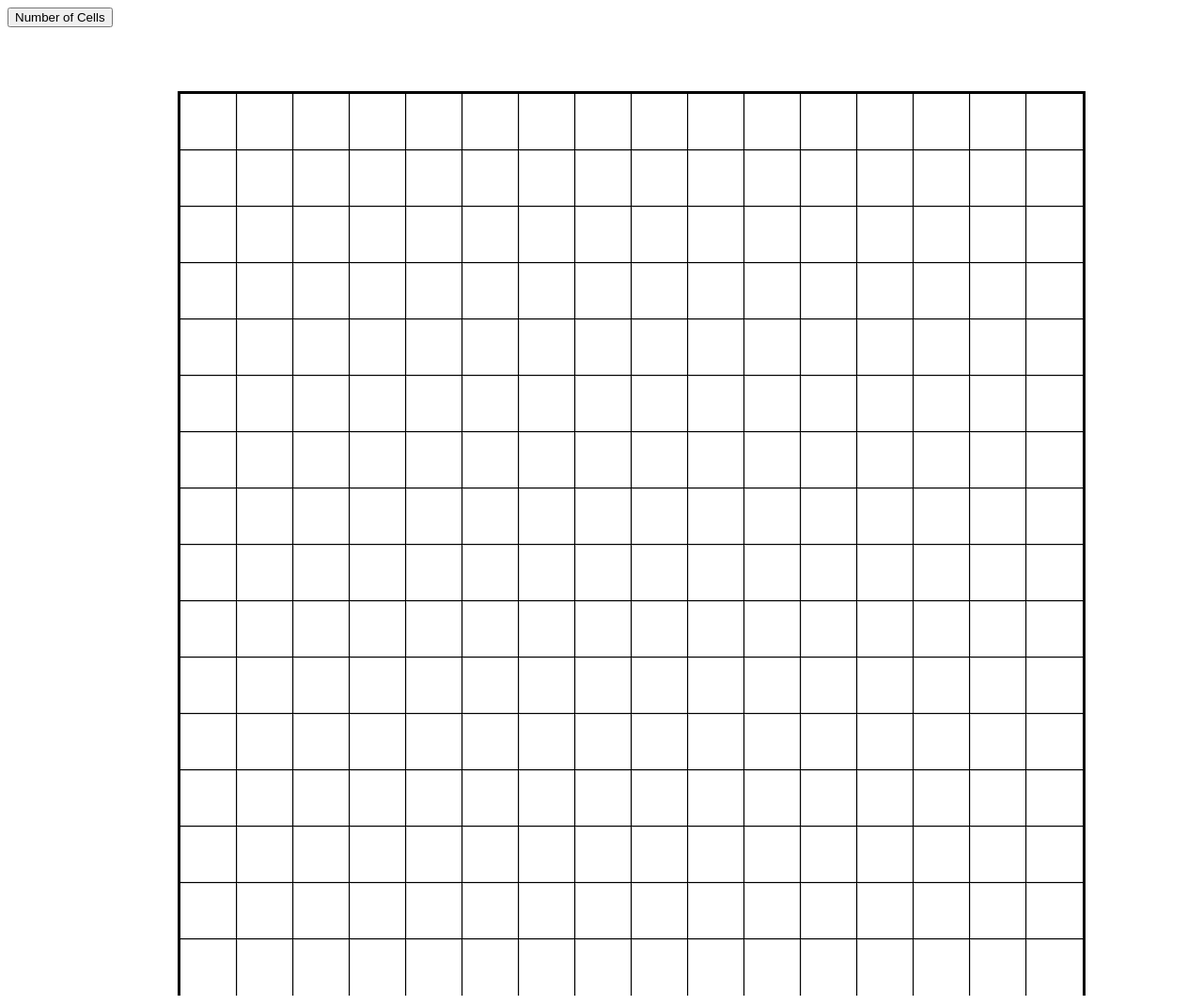
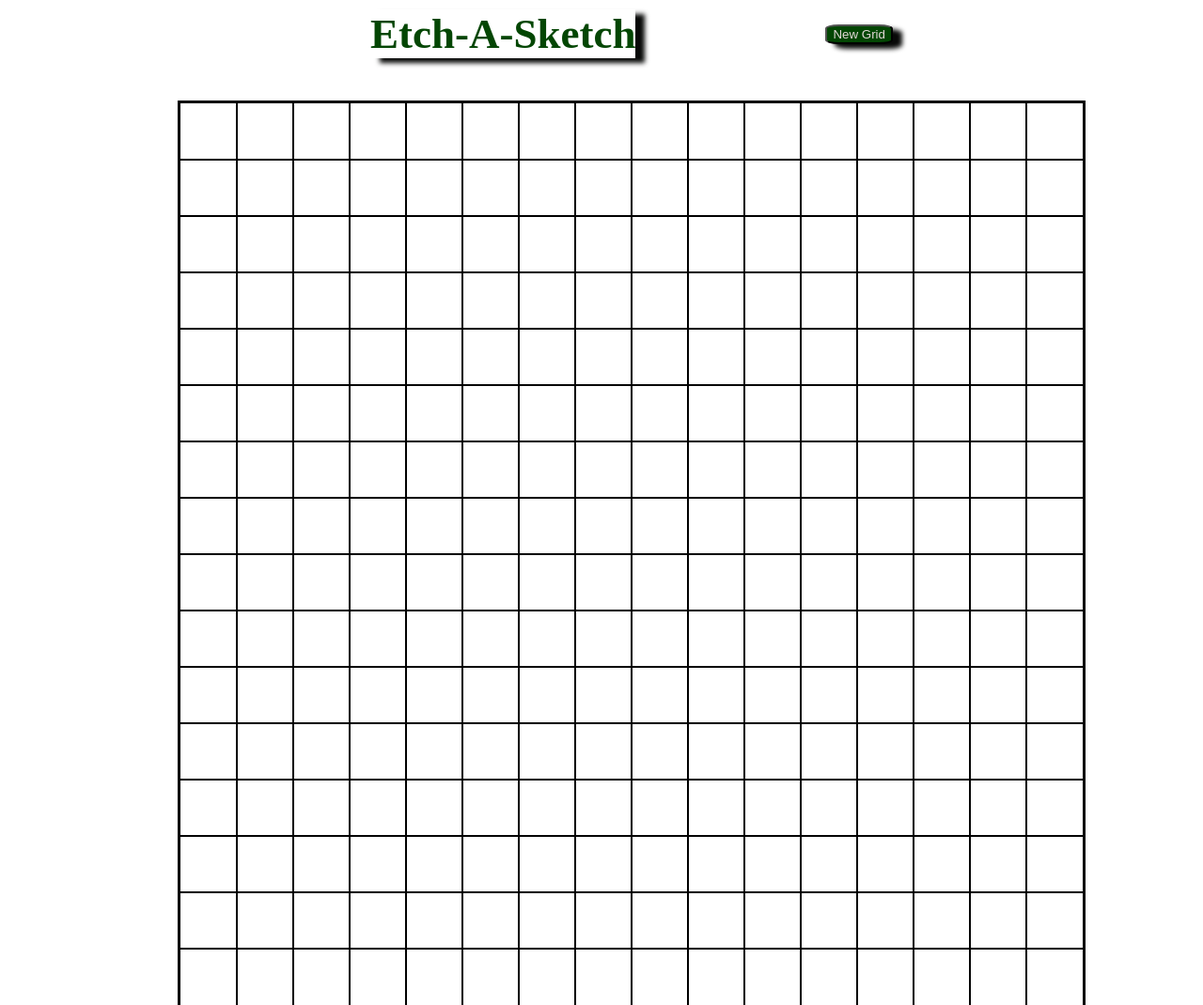
Before and after one commit to cmac1223/Etch-a-Sketch, a plain HTML site: page index.html in a window 1280 px wide. Shown: the whole page at 94% size. Drawn offline with Linux system fonts and the light colour scheme.

Commit message:
play around with css looks presentable

```diff
--- a/script.js
+++ b/script.js
@@ -52,15 +52,25 @@ function hoverCell() {
   }
 }
 
-const buttonContainer = document.createElement('div');
+// Creat div container for button and title
+const topContainer = document.createElement('div');
+topContainer.classList.add('topContainer');
+
+// create title
+const title = document.createElement('h1');
+title.classList.add('title');
+title.textContent = 'Etch-A-Sketch'
 
 // create button and add it to the DOM
 const gridButton = document.createElement('button');
 
 //create a class
 gridButton.classList.add('grid-button');
-gridButton.textContent = 'Number of Cells';
-document.body.appendChild(gridButton)
+gridButton.textContent = 'New Grid';
+
+topContainer.appendChild(title)
+topContainer.appendChild(gridButton);
+document.body.appendChild(topContainer)
 
 // Add event-listener to gridButton
 gridButton.addEventListener('click', myFunction);
--- a/styles.css
+++ b/styles.css
@@ -1,16 +1,40 @@
 /* * {
   box-sizing: border-box;
 } */
-/*
+
 body {
   display: flex;
+  flex-direction: column;
   justify-content: center;
+}
+
+.topContainer {
+  position: absolute;
+  display: flex;
+  top: -20px;
+  left: 15%;
+  width: 960px;
+  justify-content: space-evenly;
+  align-items: center;
+  /* align-content: flex-start; */
+  /* outline: solid; */
+}
+
+.title {
+  top: 10px;
+  font-size: 45px;
+  color: rgb(3, 70, 3);
+  box-shadow: 10px 5px 5px rgb(8, 9, 8);
+}
+
+/* .topContainer > .title{
+  top: 2%;
 } */
 
 #container {
   display: grid;
-  position:absolute;
-  top: 50px;
+  position: absolute;
+  top: 60px;
   left: 15%;
   margin: 50px 0;
   height: 960px;
@@ -22,110 +46,29 @@ body {
   /* grid-template-rows: repeat(16, 1fr); */
 }
 
-#container > div, .grid {
+#container>div,
+.grid {
   display: inline-grid;
   grid-gap: 0;
   /* text-align: center; */
   /* display: inline-block; */
   /* height: 48px; */
   /* width: 48px; */
-  background-color: rgba(255, 255, 255, 0.8);
+  color: rgb(228, 216, 216);
   border: none;
-  outline:  1px solid #000;
+  outline: 1px solid #000;
   margin: 0;
   padding: 0;
 }
 
-
-
-
-
-/* .grid-container{
-  display: grid;
-  grid-template-columns: repeat(10, 100px);
-} */
-
-
-/* Background Styles Only */
-
-/* * {
-  font-family: Raleway;
+.grid-button {
+  border-radius: 20%;
+  background: rgb(3, 70, 3);
+  color: rgb(228, 216, 216);
+  box-shadow: 10px 5px 5px rgb(8, 9, 8);
 }
 
-*, *::before, *::after {
-  box-sizing: border-box;
+.grid-button:hover {
+  background: rgb(228, 216, 216);
+  color: rgb(3, 70, 3);
 }
-
-html, body {
-  background-color: #333;
-  height: 100%;
-  margin: 0;
-}
-
-.grid-container {
-  position: relative;
-  padding: 20px;
-  width: 100%;
-}
-
-.grid-item {
-  position: relative;
-  font-size: 25px;
-  padding: 20px;
-  padding-top: 50px;
-  background-color: #379ad6;
-  color: #222;
-  border: 1px solid white;
-}
-
-.grid-item:nth-child(odd){
-  background-color: #5bbdfa;
-}
-
-.grid-item::before{
-  content: 'Grid Item';
-  position: absolute;
-  font-size: 25px;
-  font-weight: bold;
-  top: 10px;
-  left: 15px;
-}
-
-.grid-item::after{
-  position: absolute;
-  font-size: 25px;
-  top: 10px;
-  right: 15px;
-  font-weight: bold;
-}
-
-.grid-item-1::after{
-  content: '1';
-}
-.grid-item-2::after{
-  content: '2';
-}
-.grid-item-3::after{
-  content: '3';
-}
-.grid-item-4::after{
-  content: '4';
-}
-.grid-item-5::after{
-  content: '5';
-}
-.grid-item-6::after{
-  content: '6';
-}
-.grid-item-7::after{
-  content: '7';
-}
-.grid-item-8::after{
-  content: '8';
-}
-.grid-item-9::after{
-  content: '9';
-}
-.grid-item-10::after{
-  content: '10';
-} */
```
Also changed, not shown: index.html (+0 -3 lines).
